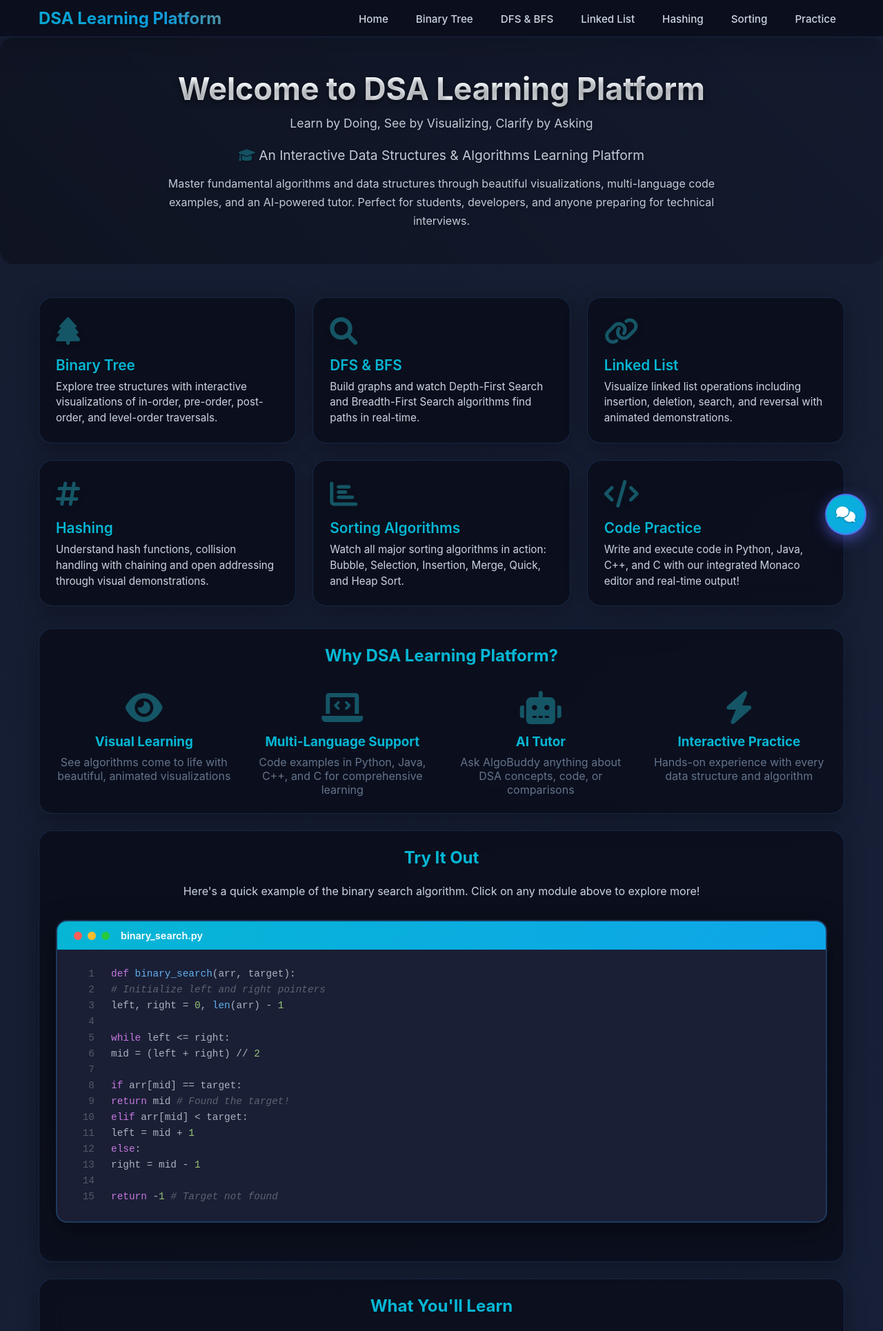
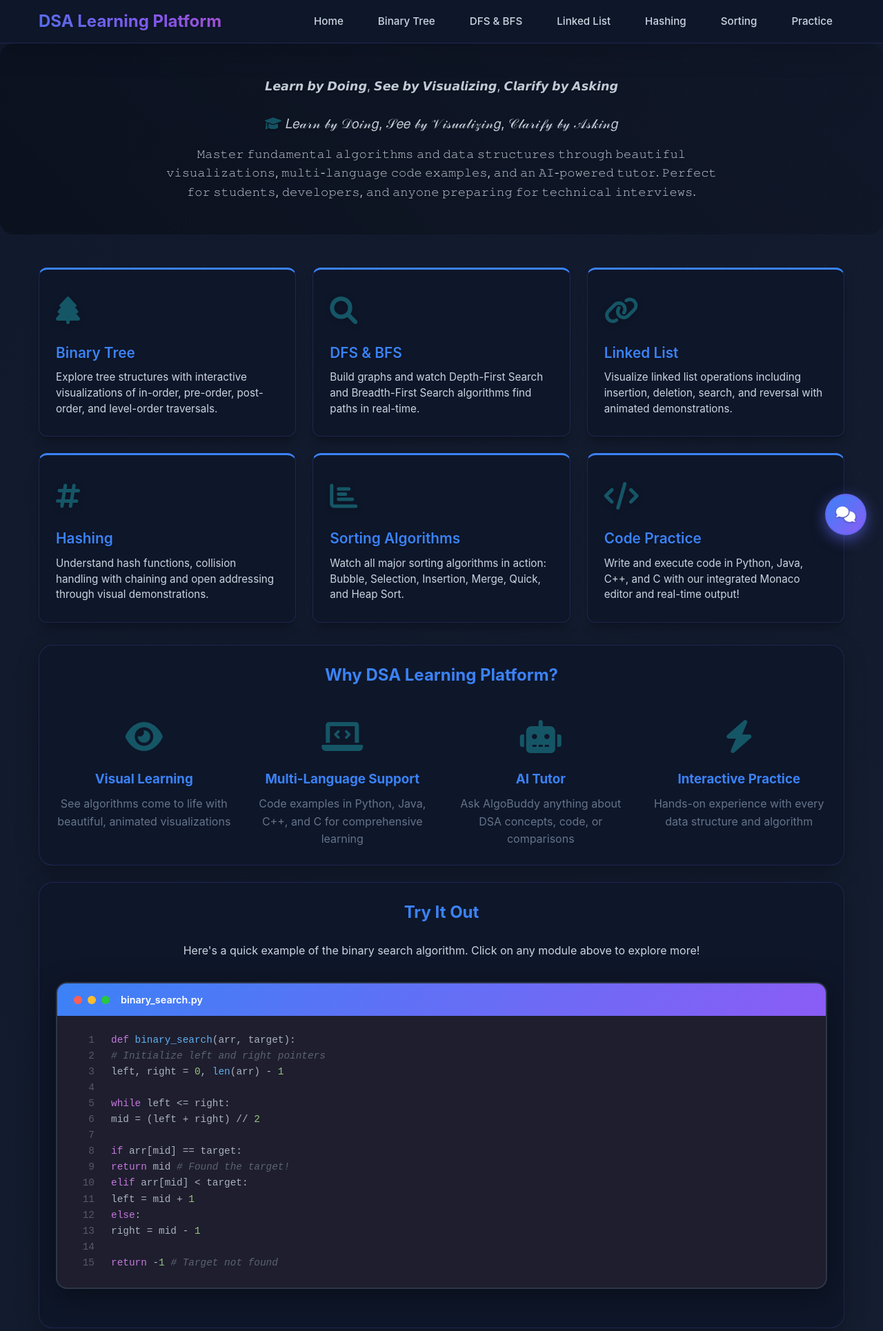
Before and after one commit to being-souL1230/DSAlgo, a Flask app: page / in a window 1280 px wide. Shown: the top 1930 px of the page at 69% size. Run offline with Flask 2, Linux system fonts and the light colour scheme.

Commit message:
Updated css files (text enhancements)

```diff
--- a/static/css/style.css
+++ b/static/css/style.css
@@ -5,31 +5,45 @@
 }
 
 :root {
-    --primary-color: #06b6d4;
-    --secondary-color: #0ea5e9;
-    --accent-color: #f97316;
-    --bg-dark: #0a0e1a;
-    --bg-light: #151b2e;
-    --text-dark: #f1f5f9;
-    --text-light: #cbd5e1;
-    --border-color: #1e3a5f;
-    --code-bg: #1a1f35;
+    /* Modern color palette */
+    --primary-color: #3b82f6;
+    --primary-hover: #2563eb;
+    --secondary-color: #8b5cf6;
+    --accent-color: #ec4899;
     --success: #10b981;
     --warning: #f59e0b;
     --error: #ef4444;
-    --glass-bg: rgba(10, 14, 26, 0.85);
-    --glass-border: rgba(30, 58, 95, 0.6);
+
+    /* Dark theme colors */
+    --bg-dark: #0f172a;
+    --bg-darker: #020617;
+    --bg-light: #1e293b;
+    --bg-lighter: #334155;
+
+    /* Text colors */
+    --text-dark: #f8fafc;
+    --text-light: #cbd5e1;
+    --text-muted: #94a3b8;
+
+    /* UI Elements */
+    --border-color: #2d3748;
+    --code-bg: #1e1e2e;
+    --glass-bg: rgba(15, 23, 42, 0.9);
+    --glass-border: rgba(99, 102, 241, 0.2);
+    --card-shadow: 0 10px 15px -3px rgba(0, 0, 0, 0.3), 0 4px 6px -4px rgba(0, 0, 0, 0.1);
+    --transition: all 0.3s cubic-bezier(0.4, 0, 0.2, 1);
 }
 
 body {
     font-family: 'Inter', 'Segoe UI', Tahoma, Geneva, Verdana, sans-serif;
-    background: linear-gradient(135deg, #0a0e1a 0%, #151b2e 40%, #1a2847 100%);
+    background: linear-gradient(135deg, var(--bg-darker) 0%, var(--bg-dark) 40%, #1e293b 100%);
     background-size: 400% 400%;
     min-height: 100vh;
     color: var(--text-dark);
     animation: bgShift 15s ease-in-out infinite;
     position: relative;
     overflow-x: hidden;
+    line-height: 1.6;
 }
 
 body::before {
@@ -72,11 +86,11 @@ header {
     backdrop-filter: blur(20px);
     -webkit-backdrop-filter: blur(20px);
     border-bottom: 1px solid var(--glass-border);
-    box-shadow: 0 8px 32px rgba(0, 0, 0, 0.1);
+    box-shadow: var(--card-shadow);
     position: sticky;
     top: 0;
     z-index: 100;
-    transition: all 0.3s ease;
+    transition: var(--transition);
 }
 
 header:hover {
@@ -124,8 +138,20 @@ header:hover {
     color: var(--text-light);
     font-weight: 500;
     font-size: 0.95rem;
-    padding: 0.5rem 0.75rem;
-    border-radius: 12px;
+    padding: 0.5rem 1rem;
+    border-radius: 8px;
+    transition: var(--transition);
+    border: 1px solid transparent;
+}
+
+.nav-links a:hover {
+    background: rgba(99, 102, 241, 0.1);
+    color: var(--primary-color);
+    border-color: var(--primary-color);
+}
+
+.nav-links a:active {
+    transform: translateY(1px);
 }
 
 .hero {
@@ -147,15 +173,24 @@ header:hover {
     z-index: -1;
 }
 
-.hero h1 {
-    font-size: 2.8rem;
-    margin-bottom: 0.75rem;
+/* .hero h1 {
+    font-size: 1.9rem;
+    margin-bottom: 0.9rem;
     text-shadow: 0 4px 8px rgba(0, 0, 0, 0.5);
-    background: linear-gradient(45deg, var(--text-dark), rgba(241, 245, 249, 0.9));
+    background: linear-gradient(90deg, var(--primary-color), var(--secondary-color), var(--accent-color));
+    background-size: 200% auto;
     -webkit-background-clip: text;
     -webkit-text-fill-color: transparent;
     background-clip: text;
-    animation: textGlow 2s ease-in-out infinite alternate;
+    animation: textGlow 2s ease-in-out infinite alternate, gradientShift 8s ease infinite;
+    font-weight: 800;
+    line-height: 1.2;
+} */
+
+@keyframes gradientShift {
+    0% { background-position: 0% 50%; }
+    50% { background-position: 100% 50%; }
+    100% { background-position: 0% 50%; }
 }
 
 @keyframes textGlow {
@@ -183,16 +218,28 @@ header:hover {
     backdrop-filter: blur(15px);
     -webkit-backdrop-filter: blur(15px);
     border: 1px solid var(--glass-border);
-    border-radius: 20px;
-    padding: 1.5rem;
-    box-shadow: 0 8px 32px rgba(0, 0, 0, 0.3);
-    transition: all 0.4s cubic-bezier(0.175, 0.885, 0.32, 1.275);
+    border-radius: 12px;
+    padding: 1.75rem 1.5rem;
+    box-shadow: var(--card-shadow);
+    transition: var(--transition);
     cursor: pointer;
     text-decoration: none;
     color: var(--text-dark);
     display: block;
     position: relative;
     overflow: hidden;
+    height: 100%;
+    border-top: 3px solid var(--primary-color);
+}
+
+.module-card:hover {
+    transform: translateY(-5px);
+    box-shadow: 0 20px 25px -5px rgba(0, 0, 0, 0.3), 0 10px 10px -5px rgba(0, 0, 0, 0.1);
+    border-color: var(--primary-color);
+}
+
+.module-card:active {
+    transform: translateY(-2px);
 }
 
 .module-card::before {
@@ -1588,7 +1635,7 @@ i.fas:hover {
 display: flex;
 align-items: center;
 justify-content: center;
-    background: rgba(6, 182, 212, 0.1);
+background: rgba(59, 130, 246, 0.1);
 }
 
 .learn-card h3 {
--- a/templates/index.html
+++ b/templates/index.html
@@ -30,13 +30,12 @@
     </header>
 
     <section class="hero">
-        <h1>Welcome to DSA Learning Platform</h1>
-        <p>Learn by Doing, See by Visualizing, Clarify by Asking</p>
-        <p style="font-size: 1.2rem; margin-bottom: 1rem;"><i class="fas fa-graduation-cap"></i> An Interactive Data Structures & Algorithms Learning Platform</p>
+        <p>𝙇𝙚𝙖𝙧𝙣 𝙗𝙮 𝘿𝙤𝙞𝙣𝙜, 𝙎𝙚𝙚 𝙗𝙮 𝙑𝙞𝙨𝙪𝙖𝙡𝙞𝙯𝙞𝙣𝙜, 𝘾𝙡𝙖𝙧𝙞𝙛𝙮 𝙗𝙮 𝘼𝙨𝙠𝙞𝙣𝙜</p>
+        <p style="font-size: 1.2rem; margin-bottom: 1rem;"><i class="fas fa-graduation-cap"></i> 𝐿𝑒𝒶𝓇𝓃 𝒷𝓎 𝒟𝑜𝒾𝓃𝑔, 𝒮𝑒𝑒 𝒷𝓎 𝒱𝒾𝓈𝓊𝒶𝓁𝒾𝓏𝒾𝓃𝑔, 𝒞𝓁𝒶𝓇𝒾𝒻𝓎 𝒷𝓎 𝒜𝓈𝓀𝒾𝓃𝑔</p>
         <p style="font-size: 1rem; max-width: 800px; margin: 0 auto; color: var(--text-light); line-height: 1.7;">
-            Master fundamental algorithms and data structures through beautiful visualizations,
-            multi-language code examples, and an AI-powered tutor. Perfect for students,
-            developers, and anyone preparing for technical interviews.
+            𝙼𝚊𝚜𝚝𝚎𝚛 𝚏𝚞𝚗𝚍𝚊𝚖𝚎𝚗𝚝𝚊𝚕 𝚊𝚕𝚐𝚘𝚛𝚒𝚝𝚑𝚖𝚜 𝚊𝚗𝚍 𝚍𝚊𝚝𝚊 𝚜𝚝𝚛𝚞𝚌𝚝𝚞𝚛𝚎𝚜 𝚝𝚑𝚛𝚘𝚞𝚐𝚑 𝚋𝚎𝚊𝚞𝚝𝚒𝚏𝚞𝚕 𝚟𝚒𝚜𝚞𝚊𝚕𝚒𝚣𝚊𝚝𝚒𝚘𝚗𝚜,
+            𝚖𝚞𝚕𝚝𝚒-𝚕𝚊𝚗𝚐𝚞𝚊𝚐𝚎 𝚌𝚘𝚍𝚎 𝚎𝚡𝚊𝚖𝚙𝚕𝚎𝚜, 𝚊𝚗𝚍 𝚊𝚗 𝙰𝙸-𝚙𝚘𝚠𝚎𝚛𝚎𝚍 𝚝𝚞𝚝𝚘𝚛. 𝙿𝚎𝚛𝚏𝚎𝚌𝚝 𝚏𝚘𝚛 𝚜𝚝𝚞𝚍𝚎𝚗𝚝𝚜,
+            𝚍𝚎𝚟𝚎𝚕𝚘𝚙𝚎𝚛𝚜, 𝚊𝚗𝚍 𝚊𝚗𝚢𝚘𝚗𝚎 𝚙𝚛𝚎𝚙𝚊𝚛𝚒𝚗𝚐 𝚏𝚘𝚛 𝚝𝚎𝚌𝚑𝚗𝚒𝚌𝚊𝚕 𝚒𝚗𝚝𝚎𝚛𝚟𝚒𝚎𝚠𝚜.
         </p>
     </section>
 
```
Lines whose indentation alone changed are shown as unchanged.
